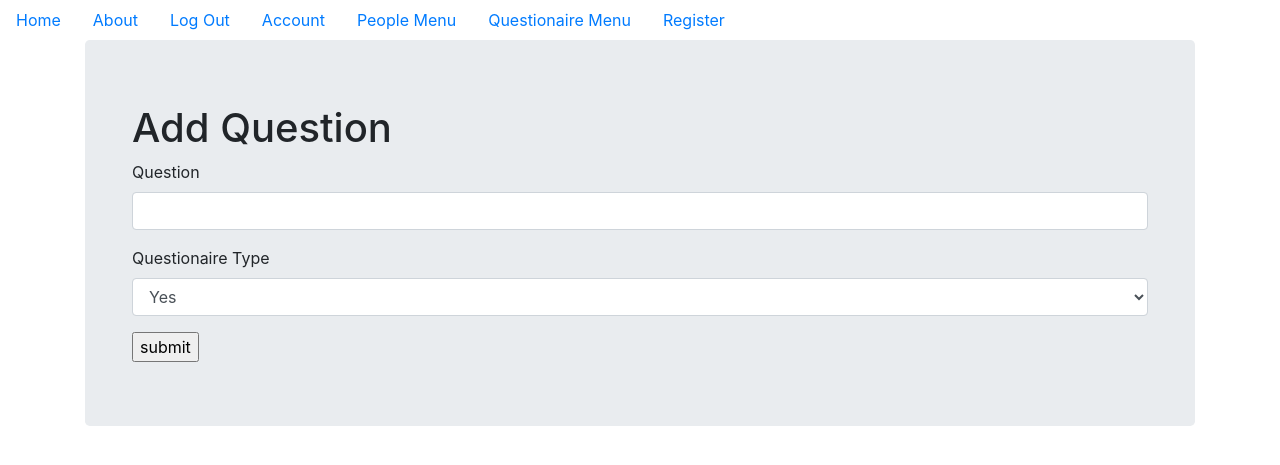
After one commit to jayleth72/heart_hand_1.3, a Flask app: page /add_question/1 in a window 1280 px wide. The commit adds this page. Shown: the top 465 px of the page. Run offline with Flask 2, Linux system fonts and the light colour scheme; the visitor is signed in with stand-in values (Sample User, id 1); some libraries are stand-ins or nearby versions.

Commit message:
adding question for questionaire type works

```diff
--- a/heart_hand/models.py
+++ b/heart_hand/models.py
@@ -257,9 +257,9 @@ class Questionaire_Questions(db.Model):
     id = db.Column(db.Integer(), primary_key=True)
     questionaire_id = db.Column(db.Integer(), db.ForeignKey('questionaire.id'),nullable=False)
     question = db.Column(db.String(120))
-    response = db.Column(db.Boolean())
+    response = db.Column(db.String(50))
 
-    def __init__(self,questionaire_id,response):
+    def __init__(self,questionaire_id,question,response):
         self.questionaire_id = questionaire_id
         self.question = question
         self.response = response
--- a/heart_hand/questionaire/forms.py
+++ b/heart_hand/questionaire/forms.py
@@ -14,3 +14,8 @@ class QuestionaireForm(FlaskForm):
     questionaire_type = SelectField(u'Questionaire Type', choices=[('Medical', 'Medical'), ('Feedback', 'Feedback')])
     description = TextAreaField('Notes')
     submit = SubmitField('Add New Questionaire')
+
+class QuestionaireQuestionForm(FlaskForm):
+    question = StringField('Question', validators=[InputRequired(message='Question is required')])
+    response = SelectField(u'Questionaire Type', choices=[('Yes', 'Yes'), ('No', 'No'), ('None', 'None')])
+    submit = SubmitField('Submit Question')
--- a/heart_hand/questionaire/views.py
+++ b/heart_hand/questionaire/views.py
@@ -2,8 +2,8 @@
 from flask import render_template,url_for,flash,redirect,request,Blueprint
 from flask_login import login_user, current_user, logout_user, login_required
 from heart_hand import db
-from heart_hand.models import Questionaire
-from heart_hand.questionaire.forms import QuestionaireForm
+from heart_hand.models import Questionaire, Questionaire_Questions
+from heart_hand.questionaire.forms import QuestionaireForm, QuestionaireQuestionForm
 from datetime import datetime
 
 questionaire = Blueprint('questionaire', __name__)
@@ -45,3 +45,31 @@ def questionaire_details(id):
 def show_all_questionaire_types():
     questionaires = Questionaire.query.all()
     return render_template('questionaire_pages/show_all_questionaire_types.html',questionaires=questionaires)
+
+# add question
+@questionaire.route("/add_question/<int:questionaire_id>",methods=['GET','POST'])
+@login_required
+def add_question(questionaire_id):
+
+    form = QuestionaireQuestionForm()
+
+    if request.method == 'POST':
+        if form.validate():
+            question = Questionaire_Questions(questionaire_id=questionaire_id,question=request.form['question'],response=request.form['response'])
+            form.populate_obj(question)
+            db.session.add(question)
+            db.session.commit()
+            flash('New Questiona was successfully added')
+            return questionaire_details(questionaire_id)
+        else:
+            flash("Your form contained errors")
+            return redirect(url_for('questionaire.add_question'))
+
+    return render_template('questionaire_pages/add_question.html', form=form)
+
+# show all questions for a questionaire type
+@questionaire.route("/show_all_questions/<int:questionaire_id>")
+@login_required
+def show_all_questions(questionaire_id):
+    questions = Questionaire_Questions.query.filter_by(questionaire_id=questionaire_id)
+    return questions
--- /dev/null
+++ b/heart_hand/templates/questionaire_pages/add_question.html
@@ -0,0 +1,20 @@
+{% from "/macros/_macros.html" import render_field_with_errors, render_field %}
+{% extends "base.html" %}
+{% block content %}
+  <div class="jumbotron">
+    <div class="container">
+        <h1>Add Question</h1>
+
+        <form method="POST">
+              {{form.hidden_tag()}}
+
+              {{ render_field_with_errors(form.question, class="form-control") }}
+              {{ render_field_with_errors(form.response, class="form-control") }}
+
+              <input type="submit" value="submit">
+        </form>
+
+    </div>
+  </div>
+
+{% endblock %}
--- a/heart_hand/templates/questionaire_pages/questionaire_type_details.html
+++ b/heart_hand/templates/questionaire_pages/questionaire_type_details.html
@@ -9,6 +9,10 @@
               <li><strong>Description: </strong> {{questionaire.description}}</li>
             </ul>
 
+        <h2>Questions</h2>
+            <br>
+            <br>
+            <a class="btn btn-primary btn-block" href="{{ url_for('questionaire.add_question',questionaire_id=questionaire.id) }}" role="button">Add Question</a>
             <a class="btn btn-primary btn-block" href="{{ url_for('questionaire.show_all_questionaire_types') }}" role="button">Show All Questionaire Type</a>
     </div>
   </div>
```
